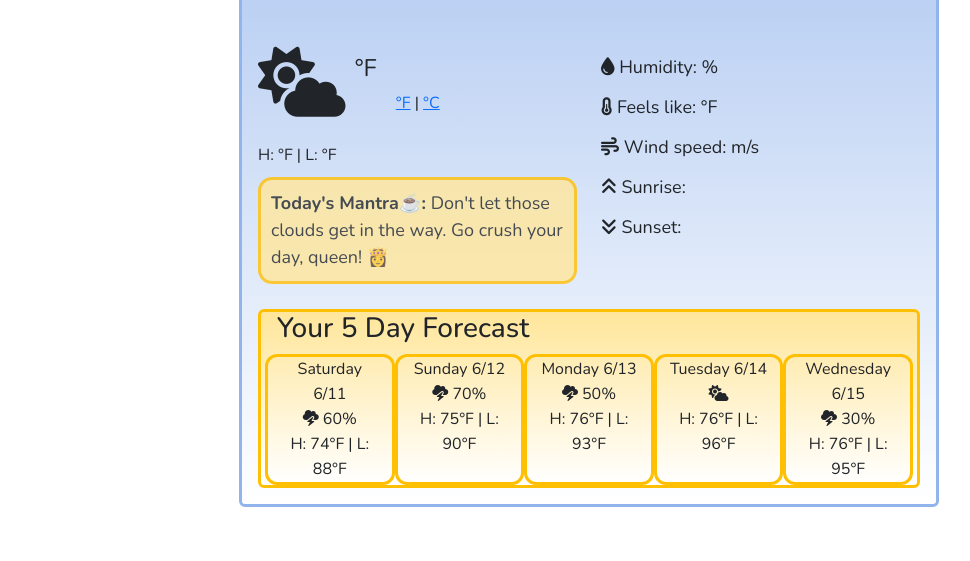
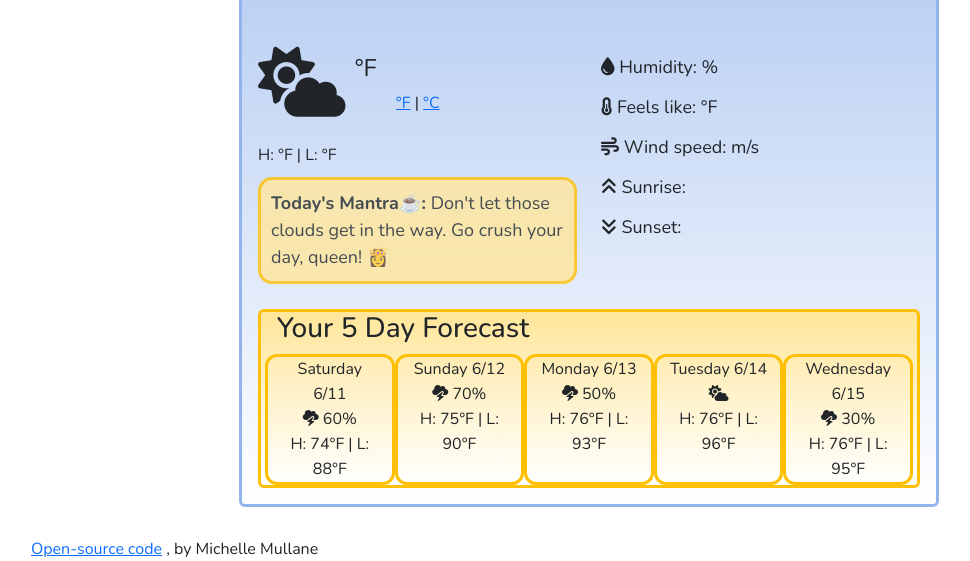
Before and after one commit to MichelleMullane/weather-app, a website: page index.html in a window 1280 px wide. Shown: the part 344-905 px from the top of the page, without its empty margins (51-1021 px from the left). Before the commit the page ends 881 px from the top, so only its background shows below. Drawn offline with nearby package versions, Linux system fonts and the light colour scheme; files that its build step writes are made by us from their sources; no server answers.

Commit message:
Added source code link

```diff
--- a/index.html
+++ b/index.html
@@ -173,6 +173,9 @@
         </div>
       </div>
 
+      <a href="https://github.com/MichelleMullane/weather-app" target="_blank">Open-source code</a>
+          <span>, by Michelle Mullane</span>
+
     </div>
 
     <script src="src/index.js"></script>
```
